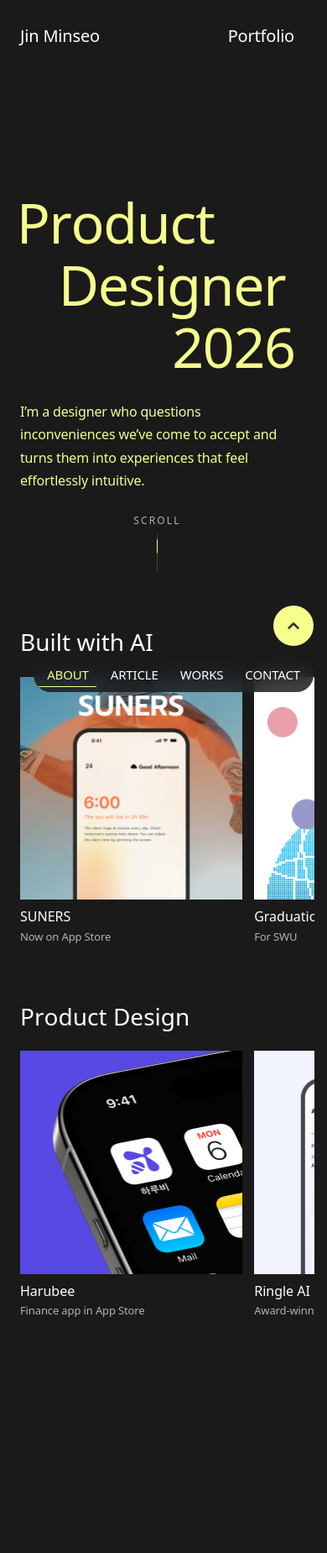
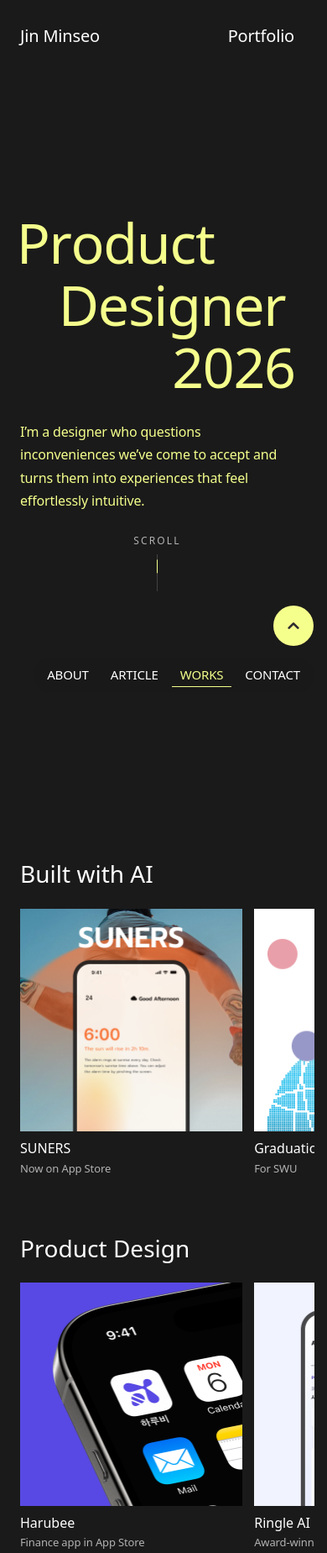
Before and after one commit to jmseooo/portfolio_web, a plain HTML site: page index.html in a window 390 px wide. Shown: the top 1849 px of the page at 84% size. Drawn offline with Linux system fonts and the light colour scheme; a web font is replaced by a local one.

Commit message:
히어로 아래 프로젝트 숨기고 스크롤 전환 인터랙션 추가
- 히어로가 첫 화면 전체를 채우도록 높이 변경, Works 위 여백 확대
- 스크롤할수록 히어로가 살짝 가라앉고 작아지며 흐려지는 전환 효과
- styles.css v39, script.js v15 캐시 갱신

Co-Authored-By: Claude Opus 5.5 <noreply@anthropic.com>

```diff
--- a/index.html
+++ b/index.html
@@ -24,7 +24,7 @@
   <link rel="preconnect" href="https://cdn.jsdelivr.net" crossorigin />
   <link rel="stylesheet" href="https://cdn.jsdelivr.net/gh/orioncactus/pretendard@v1.3.9/dist/web/static/pretendard.min.css" />
   <link rel="stylesheet" href="https://cdn.jsdelivr.net/gh/wanteddev/wanted-sans@v1.0.3/packages/wanted-sans/fonts/webfonts/static/complete/WantedSans.min.css" />
-  <link rel="stylesheet" href="styles.css?v=35" />
+  <link rel="stylesheet" href="styles.css?v=39" />
   <script>document.documentElement.classList.add("js");</script>
 </head>
 <body>
@@ -287,7 +287,7 @@
   </div>
 
   <script src="cursor.js?v=3"></script>
-  <script src="script.js?v=14"></script>
+  <script src="script.js?v=15"></script>
   <script src="buddy.js?v=5"></script>
 </body>
 </html>
--- a/script.js
+++ b/script.js
@@ -12,7 +12,14 @@ function sync() {
   links.forEach((a) => a.classList.toggle('is-active', a.dataset.target === current));
   topBtn.classList.toggle('is-on', current !== 'home');
   document.documentElement.classList.toggle('is-scrolled', window.scrollY > 40);   // 히어로 스크롤 유도 숨김
+  // 히어로를 지나갈수록 살짝 뒤로 밀려나며 흐려짐 (0 → 1)
+  if (heroEl && !heroCalm.matches) {
+    const p = Math.min(Math.max(window.scrollY / heroEl.offsetHeight, 0), 1);
+    heroEl.style.setProperty('--hp', p.toFixed(3));
+  }
 }
+const heroEl = document.querySelector('.hero');
+const heroCalm = window.matchMedia('(prefers-reduced-motion: reduce)');
 
 let ticking = false;
 window.addEventListener('scroll', () => {
--- a/styles.css
+++ b/styles.css
@@ -237,7 +237,7 @@ button { font: inherit; }
 }
 
 /* ---------- WORKS ---------- */
-.works { padding: calc(37 * var(--u)) 0 0 calc(127 * var(--u)); }
+.works { padding: calc(280 * var(--u)) 0 0 calc(127 * var(--u)); }
 .works__top {
   display: flex;
   align-items: flex-start;
@@ -1073,13 +1073,13 @@ button { font: inherit; }
 .buddy.is-hop { opacity: 0; translate: 0 -18px; transition: opacity 0.35s, translate 0.35s ease-out; }
 .buddy:focus-visible { outline: 2px solid var(--accent); outline-offset: 2px; }
 
-/* ---------- 히어로 바로 아래 프로젝트가 첫 화면 끝에 살짝 걸쳐 보이게 ---------- */
+/* ---------- 히어로가 첫 화면 전체를 채워 프로젝트는 스크롤해야 보이게 ---------- */
 @media (min-width: 1024px) {
-  .hero { height: clamp(calc(560 * var(--u)), calc(100svh - 92px), calc(1024 * var(--u))); }
+  .hero { height: max(calc(560 * var(--u)), 100svh); }
 }
 @media (max-width: 1023px) {
-  .hero { min-height: calc(100svh - 124px); padding-bottom: 40px; }   /* 하단 메뉴 바로 위에 제목만 살짝 */
-  .works { padding-top: 28px; }
+  .hero { min-height: 100svh; }
+  .works { padding-top: 180px; }
 }
 
 /* =========================================================
@@ -1167,3 +1167,13 @@ button { font: inherit; }
   .cursor-ring { display: none; }
   .hero > .hero__scroll { opacity: 1; }   /* 애니메이션 없이 바로 보임 */
 }
+
+/* ---------- 히어로 → 프로젝트 전환: 스크롤할수록 히어로가 살짝 가라앉고 흐려짐 ---------- */
+.js .hero {
+  transform-origin: 50% 100%;
+  translate: 0 calc(var(--hp, 0) * 18vh);
+  scale: calc(1 - var(--hp, 0) * 0.06);
+  opacity: calc(1 - var(--hp, 0) * 0.85);
+  will-change: translate, scale, opacity;
+}
+.js .works { position: relative; z-index: 1; }
```
Also changed, not shown: article.html (+1 -1 lines), articles/design-system-watcher.html (+1 -1 lines).
